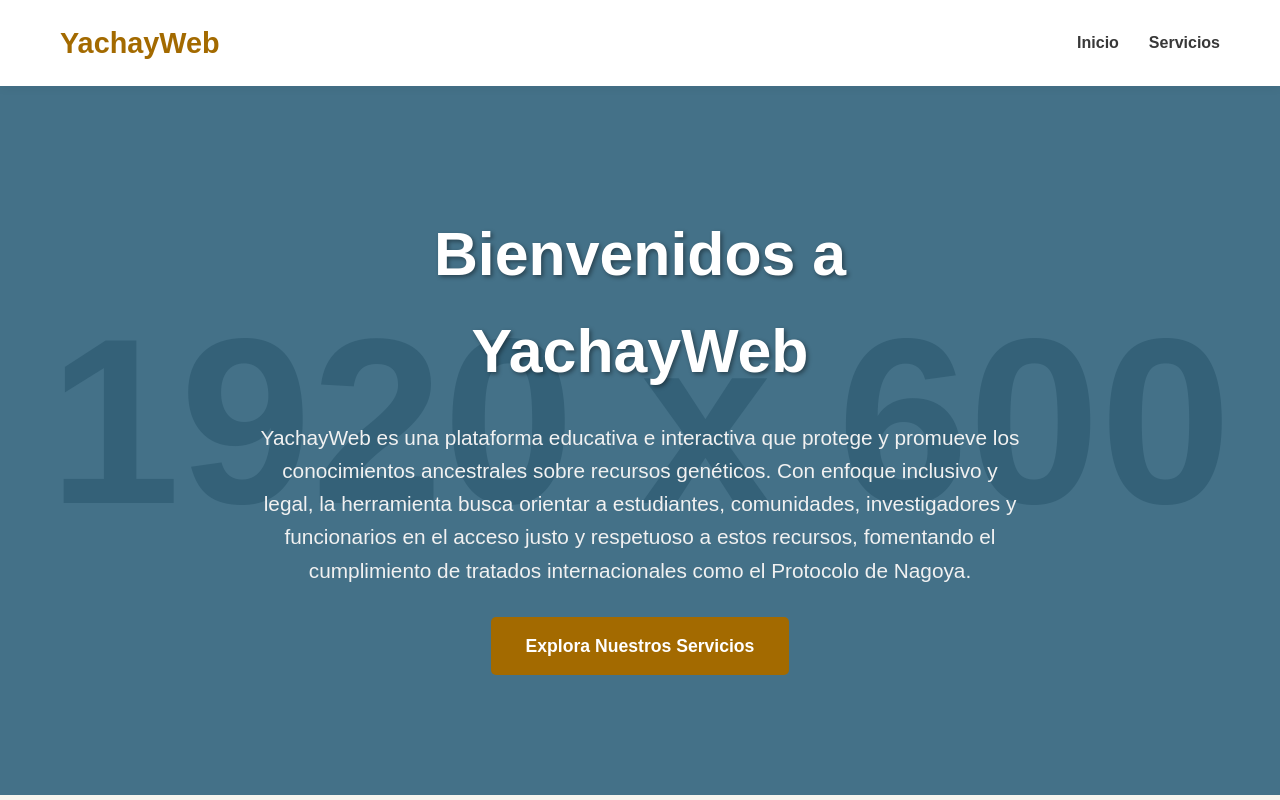
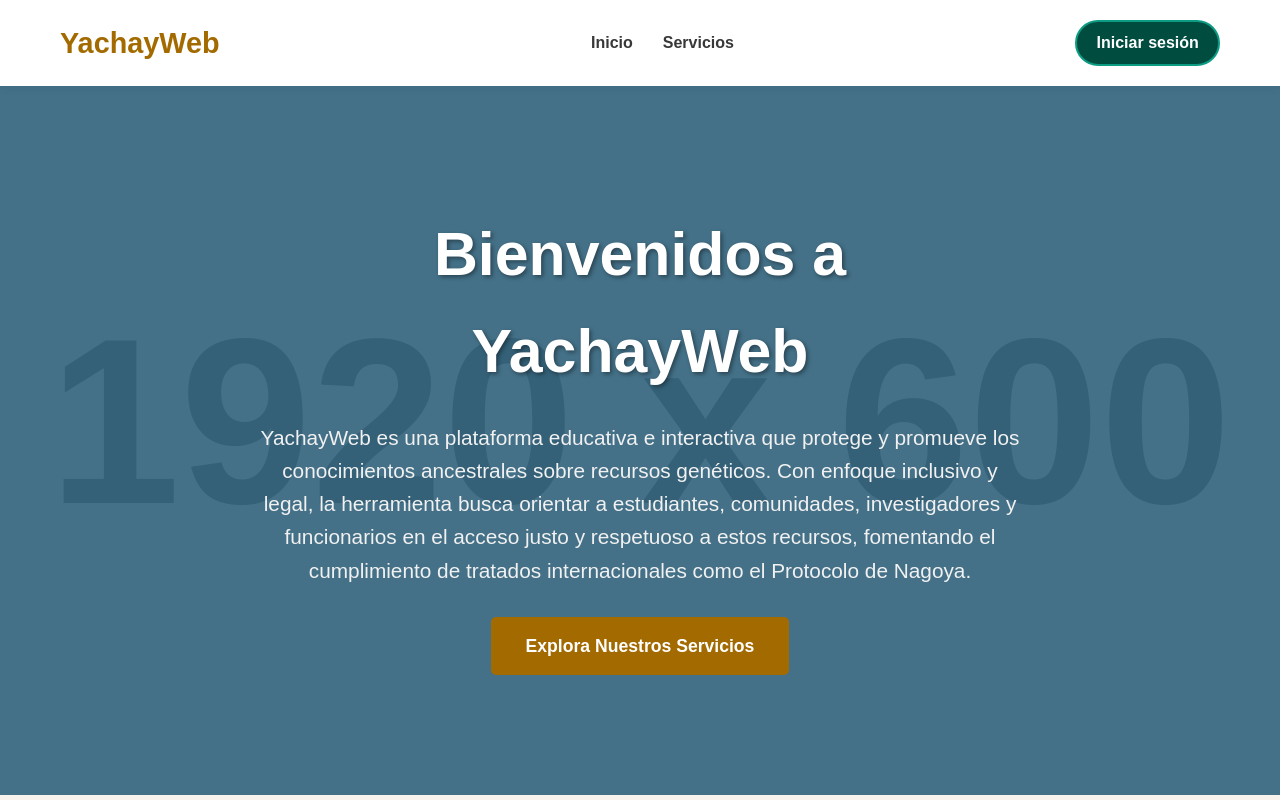
Before and after one commit to duranfrancisco0111/YachayWeb, a plain HTML site: page index.html in a window 1280 px wide. Shown: the top 800 px of the page. Drawn offline with Linux system fonts and the light colour scheme; placeholder pictures from the web are drawn by us.

Commit message:
Boton login y creacion de rama para trabajo backend

```diff
--- a/index.html
+++ b/index.html
@@ -17,6 +17,7 @@
                     <li><a href="#inicio">Inicio</a></li>
                     <li><a href="#servicios">Servicios</a></li>
                     </ul>
+                    <a href="registro/cuenta.php" class="login-button">Iniciar sesión</a>
             </nav>
         </div>
     </header>
--- a/style.css
+++ b/style.css
@@ -385,3 +385,18 @@ a:hover {
         font-size: 2.5em;
     }
 }
+.login-button {
+    background-color: #004d40;
+    color: #ffffff;
+    border: 2px solid #0c9b83;
+    padding: 0.5rem 1.2rem;
+    border-radius: 25px;
+    text-decoration: none;
+    font-weight: bold;
+    transition: all 0.3s ease;
+}
+
+.login-button:hover {
+    background-color: #ffffff;
+    color: #004d40;
+}
```
